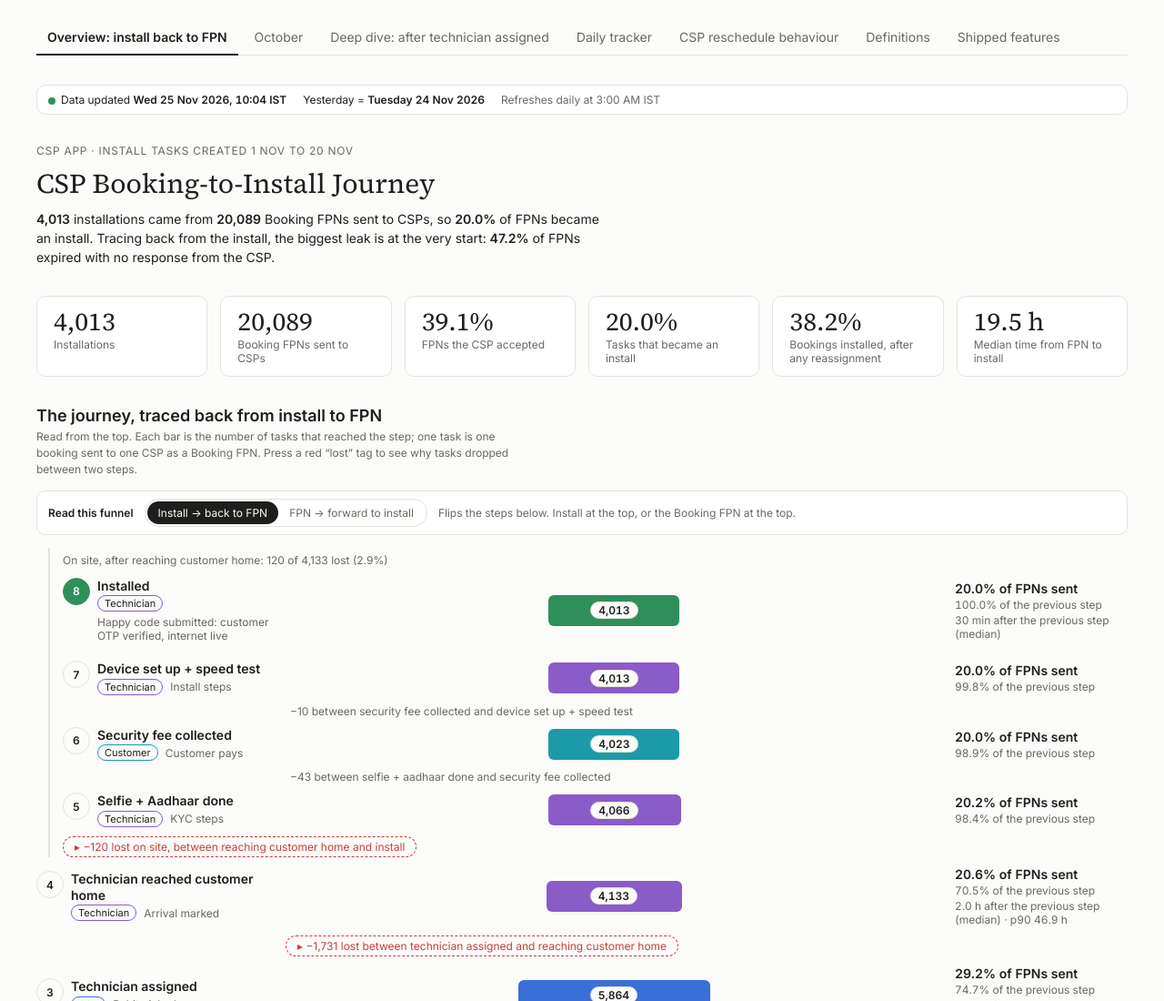
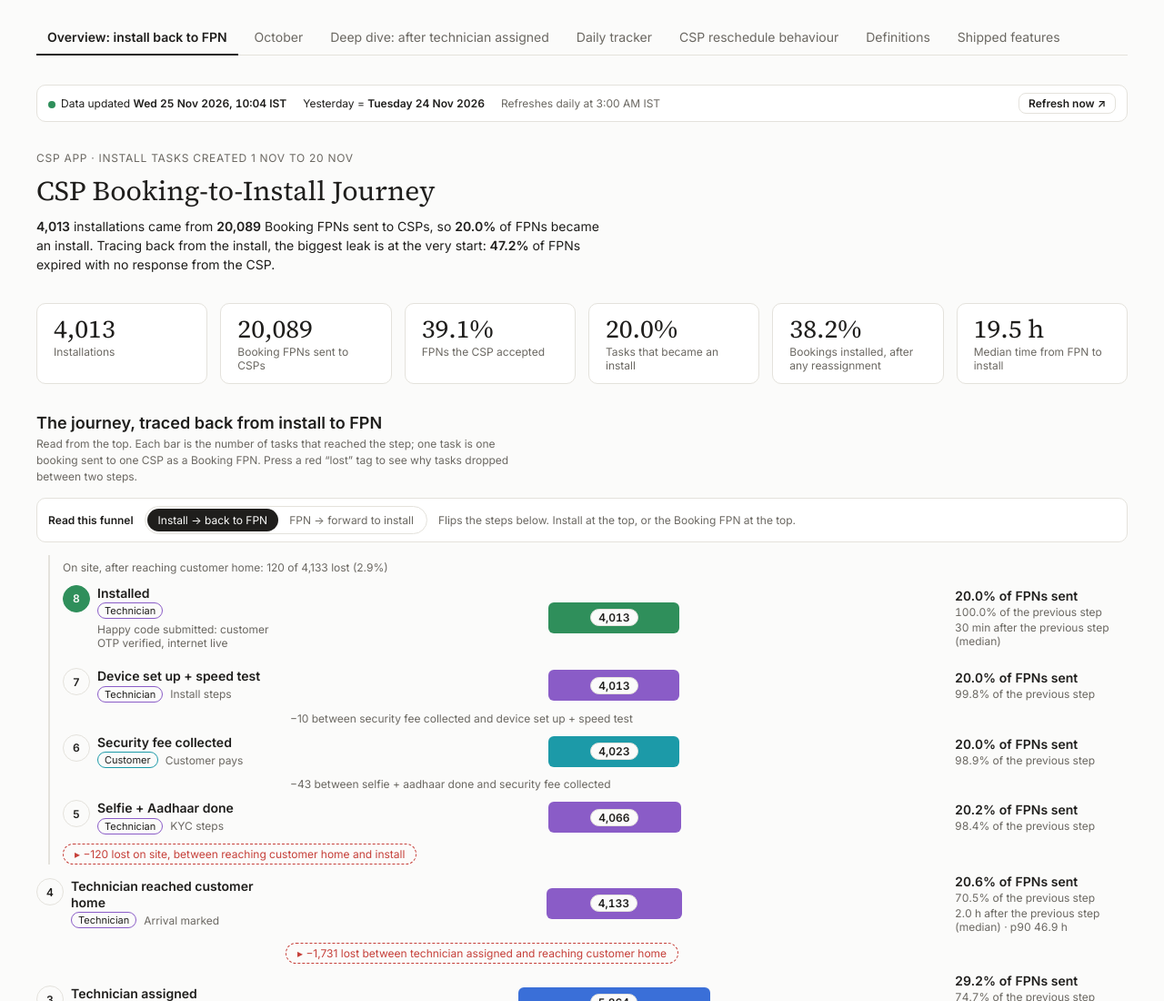
Before and after one commit to Vikaswiom/wiom-b2i-journey-dashboard, a plain HTML site: page docs/index.html in a window 1280 px wide. Shown: the top 1100 px of the page at 91% size. Drawn offline with nearby package versions, Linux system fonts and the light colour scheme.

Commit message:
Refresh now link in the status line; forced runs from the Ship Tracker are never skipped
Co-Authored-By: Claude Opus 5 (1M context) <noreply@anthropic.com>

```diff
--- a/docs/index.html
+++ b/docs/index.html
@@ -270,6 +270,9 @@ html, body { margin: 0; background: var(--color-bg); color: var(--color-fg); fon
 .bj-ctable td.num { text-align: right; }
 .bj-ctable td .pill { white-space: normal; }
 .bj-status { display: flex; flex-wrap: wrap; gap: 6px 18px; align-items: center; font-size: var(--cds-font-size-caption); padding: 8px 12px; border: 1px solid var(--color-border-line); border-radius: var(--cds-radius); background: var(--color-panel); }
+.bj-refresh { margin-left: auto; color: var(--color-fg); text-decoration: none; border: 1px solid var(--color-border-line); border-radius: 8px; padding: 3px 10px; font-weight: var(--cds-font-weight-medium); }
+.bj-refresh:hover { border-color: var(--color-fg-muted); }
+.bj-refresh:focus-visible { outline: 2px solid var(--color-fg); outline-offset: 2px; }
 .bj-status b { font-weight: var(--cds-font-weight-medium); font-variant-numeric: tabular-nums; }
 .bj-status .dot { display: inline-block; width: 8px; height: 8px; border-radius: 50%; background: var(--color-ok); margin-right: 6px; vertical-align: middle; }
 .bj-why-row.is-click { cursor: pointer; border-radius: 6px; padding: 3px 4px; margin: 0 -4px; }
@@ -337,6 +340,7 @@ html, body { margin: 0; background: var(--color-bg); color: var(--color-fg); fon
     <span><span class="dot" aria-hidden="true"></span>Data updated <b data-draw="num" data-source="y_summary" data-field="snapshot" data-row="0" data-fmt="stamp">—</b></span>
     <span>Yesterday = <b data-draw="num" data-source="y_summary" data-field="date" data-row="0" data-fmt="dayname">—</b></span>
     <span class="muted">Refreshes daily at 3:00 AM IST</span>
+    <a class="bj-refresh" href="https://github.com/Vikaswiom/wiom-csp-ship-tracker/actions/workflows/daily-refresh.yml" target="_blank" rel="noopener" title="Opens GitHub. Press “Run workflow” there to refresh this dashboard and Shipped features. Needs a GitHub sign-in with access to the repo; new data shows here after about 10 minutes.">Refresh now <span aria-hidden="true">↗</span></a>
   </div>
 
   <section class="bj-page" id="overview">
```
Also changed, not shown: index.html (+4 -0 lines), 2 other files.
